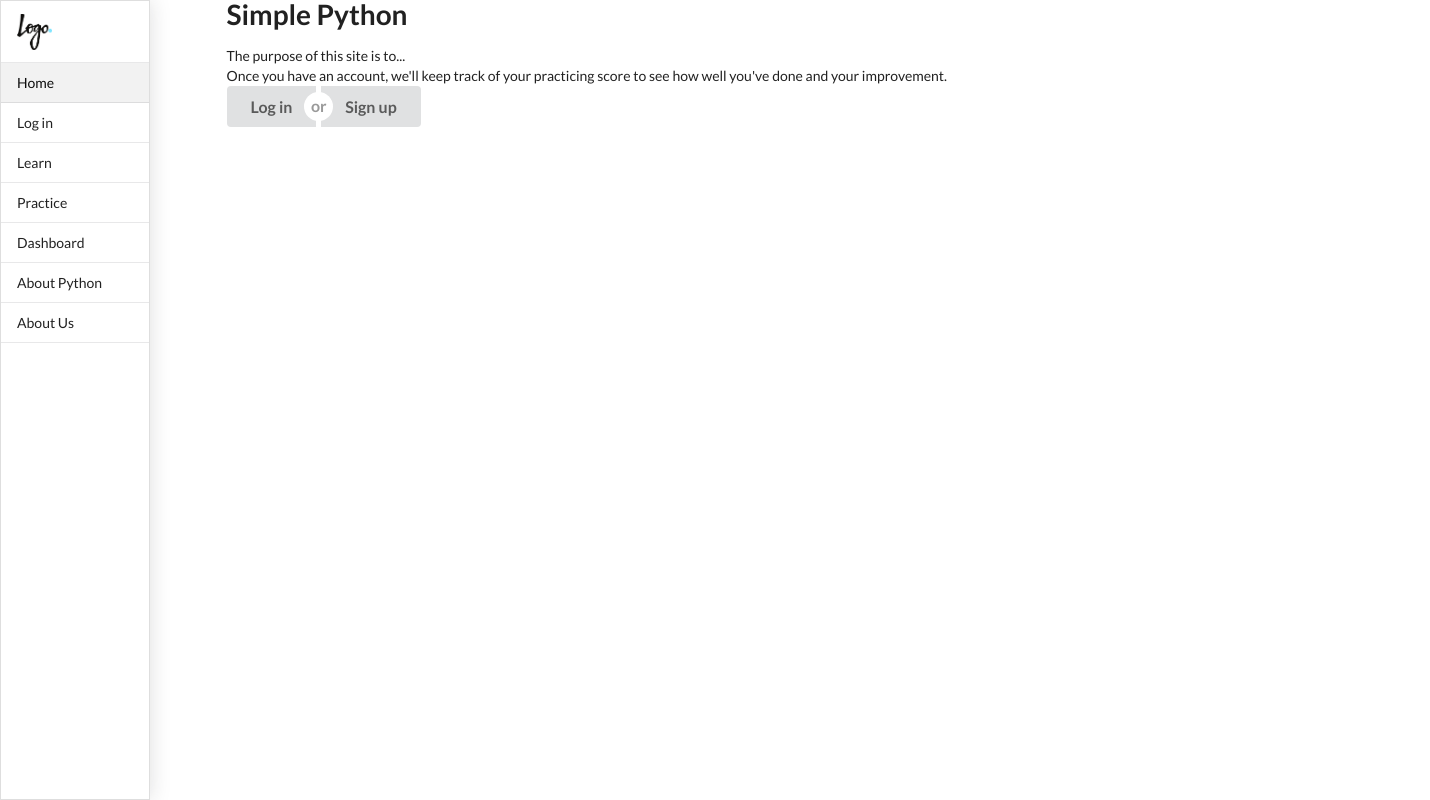
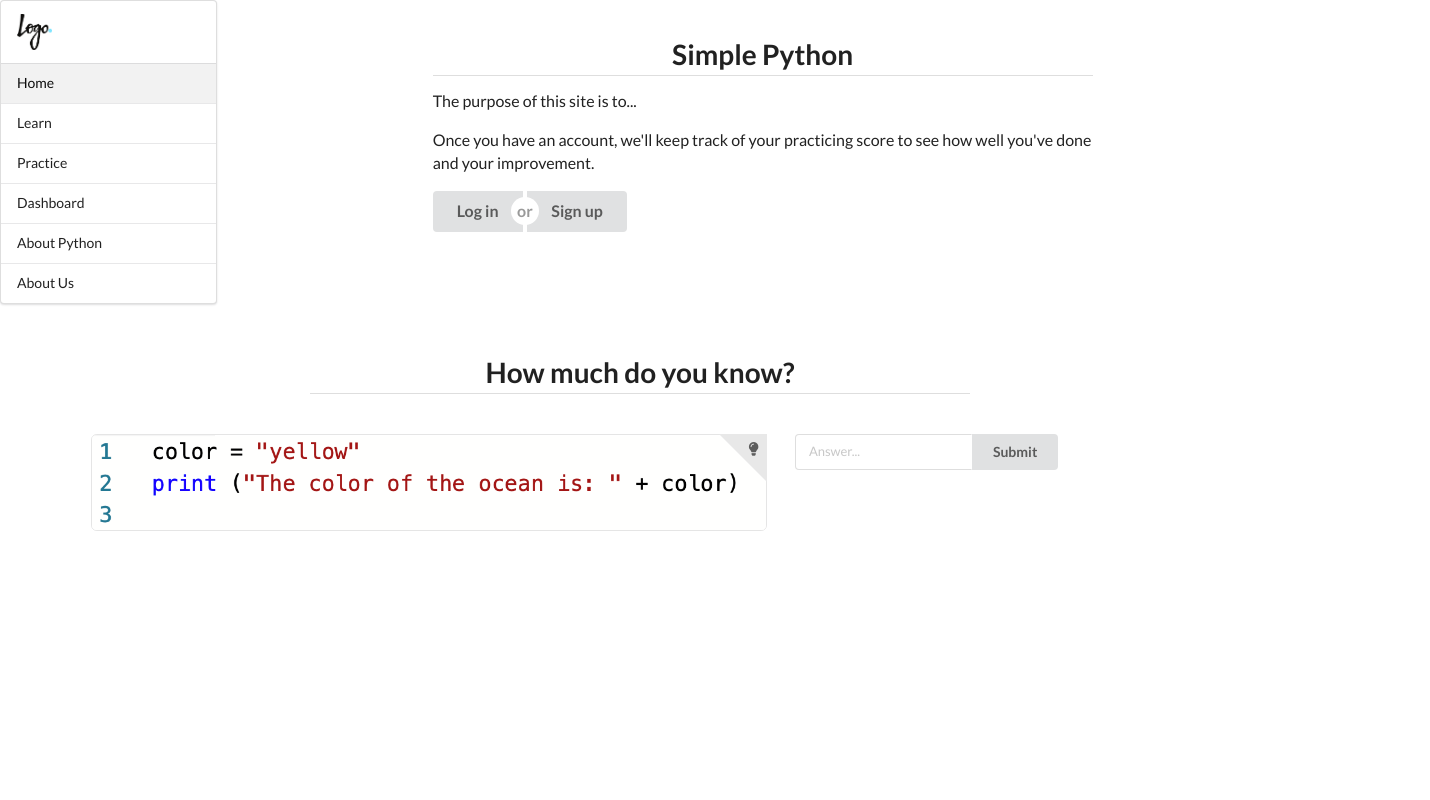
Before and after one commit to RenatoSanchez006/Simple-Python, a plain HTML site: page index.html in a window 1280 px wide. Shown: the whole page, 1430 px wide, since content can reach past the window. Drawn offline with nearby package versions, Linux system fonts and the light colour scheme.

Commit message:
Subiendo sidebar, home y practice

```diff
--- a/css/simplePython.css
+++ b/css/simplePython.css
@@ -1,3 +1,21 @@
-.body {
+.home-box {
+	margin: 20px;
+	padding: 20px;
+}
 
+/* .ui.grid {
+	min-height: 100%;
+} */
+
+.sp-menu {
+    height: 100%;
+      position: absolute;
 }
+
+/* .grid .column:not(.row):not(.grid):after {
+  background-color: #888;
+  box-shadow: 0px 0px 0px 1px rgba(86, 61, 124, 0.2) inset;
+  content: "";
+  display: block;
+  min-height: 50px;
+} */
--- a/index.html
+++ b/index.html
@@ -10,37 +10,32 @@
 </head>
 
 <body>
-	<!-- revisar overlapping de sidebar -->
-	<div class="ui left thin visible sidebar vertical menu">
+	<div class="ui grid sp-sidebar">
+		<!-- MENU -->
+		<div class="three wide column">
+			<div class="ui fluid vertical menu">
 				<div class="item">
 					<img class="ui mini image" src="./img/logo.png">
 				</div>
 				<a class="item active">Home</a>
-		<a class="item">Log in</a>
 				<a class="item">Learn</a>
 				<a class="item">Practice</a>
 				<a class="item">Dashboard</a>
-		<!-- need to insert space here -->
 				<a class="item">About Python</a>
 				<a class="item">About Us</a>
 			</div>
-	<div class="pusher">
-		<div class="ui container">
-			<h1 class="ui header">
+		</div>
+
+		<div class="thirteen wide column">
+			<div class="ui text container home-box">
+				<h1 class="ui dividing centered header">
 					Simple Python
 				</h1>
-			<!-- Site purpose -->
-			<div class="ui centered">
+				<!-- Site purpose and benefits-->
 				<p>The purpose of this site is to...</p>
-			</div>
-			<!-- Benefits -->
-			<div class="ui">
 				<p>Once you have an account, we'll keep track of your practicing score to see how well
-					you've
-					done and your improvement.</p>
-			</div>
+					you've done and your improvement.</p>
 				<!-- Log in or sign up -->
-			<!-- <div class="ui centered grid"> -->
 				<div class="ui large buttons">
 					<button class="ui button">Log in</button>
 					<div class="or"></div>
@@ -49,6 +44,37 @@
 			</div>
 		</div>
 
+		<!-- Practice page -->
+		<div class="ui container">
+			<div class="sixteen wide column">
+				<div class="ui text container home-box">
+					<h1 class="ui dividing centered header">
+						How much do you know?
+					</h1>
+				</div>
+				<div class="ui two column stackable grid">
+					<div class="ten wide column">
+						<div class="ui fluid image">
+							<a class="ui right corner label">
+								<i class="lightbulb icon"></i>
+							</a>
+							<img class="ui big bordered rounded image" src="./img/exercises/e01.png">
+						</div>
+					</div>
+					<div class="six wide column centered">
+						<div class="ui small action input">
+							<input type="text" placeholder="Answer...">
+							<button class="ui button">Submit</button>
+						</div>
+					</div>
+				</div>
+			</div>
+		</div>
+
+
+
+
+	</div>
 
 
 	<script type="text/javascript" src="./js/simplePython.js"></script>
--- a/js/simplePython.js
+++ b/js/simplePython.js
@@ -1,10 +1,10 @@
-$('.ui.sidebar').sidebar('toggle');
+// $('.ui.sidebar').sidebar('toggle');
 
-$('.menu .item').tab();
+// $('.menu .item').tab();
 
-$('.item').click(function () {
-	$('.active').removeClass('active');
-	$(this).addClass('active');
-});
+// $('.item').click(function () {
+// 	$('.active').removeClass('active');
+// 	$(this).addClass('active');
+// });
 
-//final change
+// //final change
```
Also changed, not shown: img/exercises/e01.png (added). Lines whose indentation alone changed are shown as unchanged.
